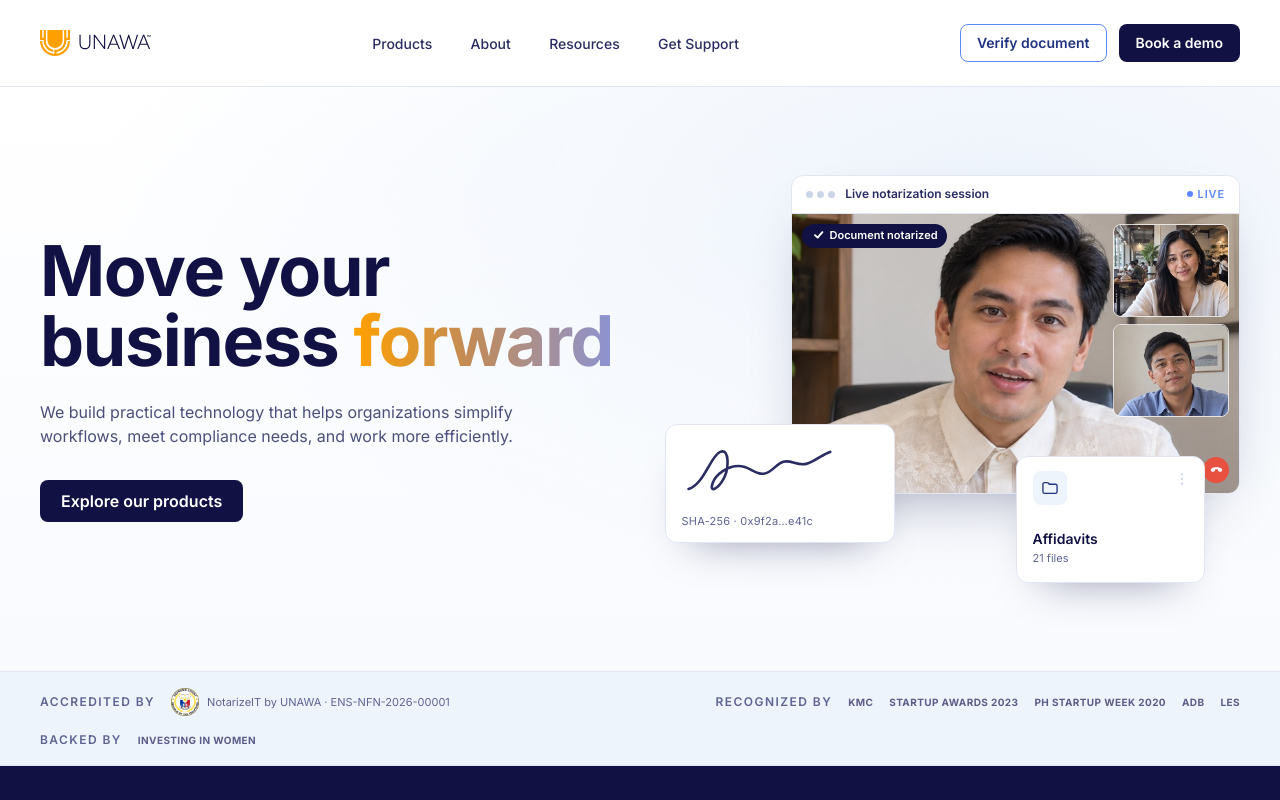
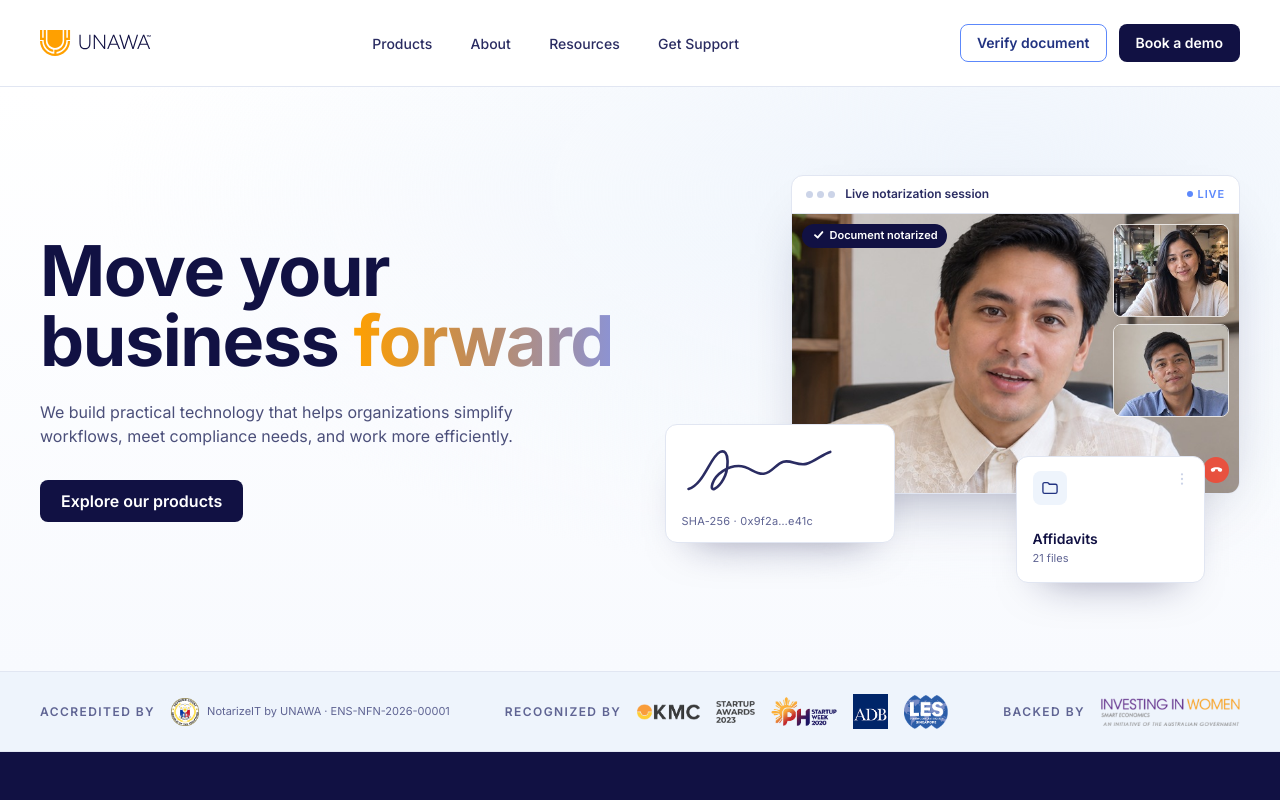
Before and after one commit to Unawa-Cloud/Unawa-Cloud.github.io, an Astro site: page / in a window 1280 px wide. Shown: the top 800 px of the page. Built offline with nearby package versions, Linux system fonts and the light colour scheme; Astro itself is replaced by a stand-in of ours.

Commit message:
Use the real partner logos in the credibility strip
They were in the frame all along; I recorded them as missing back when no
export route worked. Exported all six at 3x: KMC, Startup Awards 2023,
PH Startup Week 2020, ADB, LES Singapore and Investing in Women.

The frame places them at their natural sizes rather than a common height,
so each carries its own 1x width. That width has to be an inline style:
with `width: auto` in CSS the browser ignores the width attribute and uses
the 3x intrinsic pixels, which pushed the strip from 79px to 281px tall.

Strip now measures 79px against the frame's 79px. Verified at 1440 and 375:
no overflow, no distortion, nothing broken.

Co-Authored-By: Claude Opus 5 <noreply@anthropic.com>

```diff
--- a/src/components/TrustStrip.astro
+++ b/src/components/TrustStrip.astro
@@ -1,8 +1,11 @@
 ---
 import { trust } from '../data/content';
 
-/** The Supreme Court seal is the real asset; the partner logos below are still
- * wordmark placeholders, because no artwork for them exists in any repo. */
+/**
+ * Every mark here is real artwork exported from the frame at 3x. Each is sized
+ * by its own 1x dimensions rather than forced to a common height, because the
+ * frame places them at their natural sizes.
+ */
 ---
 
 <section class="trust" aria-label="Accreditation and partners">
@@ -13,16 +16,16 @@ import { trust } from '../data/content';
         <ul class="trust__items">
           {group.items.map((item) => (
             <li class={group.kind === 'seal' ? 'trust__seal' : 'trust__logo'}>
-              {group.kind === 'seal' && (
-                <img
-                  class="trust__sealmark"
-                  src="/badges/supreme-court.png"
-                  alt="Supreme Court of the Philippines"
-                  width="176"
-                  height="176"
-                />
-              )}
-              <span>{item.name}</span>
+              <img
+                class={group.kind === 'seal' ? 'trust__sealmark' : 'trust__logoimg'}
+                src={item.logo.src}
+                alt={group.kind === 'seal' ? 'Supreme Court of the Philippines' : item.name}
+                width={item.logo.width}
+                height={item.logo.height}
+                style={group.kind === 'seal' ? undefined : `width:${item.logo.width}px`}
+                loading="lazy"
+              />
+              {group.kind === 'seal' && <span>{item.name}</span>}
             </li>
           ))}
         </ul>
@@ -70,14 +73,15 @@ import { trust } from '../data/content';
     gap: 0.625rem 1rem;
   }
 
-  .trust__logo {
-    font-size: 0.625rem;
-    font-weight: 700;
-    letter-spacing: 0.04em;
-    text-transform: uppercase;
-    white-space: nowrap;
-    color: var(--ink-2);
-    opacity: 0.75;
+  .trust__logo { display: flex; align-items: center; }
+
+  /* Exported at 3x, so the intrinsic size is three times the display size. The
+     width comes from the data as an inline style; CSS must not set `width:auto`
+     here or the browser falls back to the intrinsic pixels and the row wraps. */
+  .trust__logoimg {
+    height: auto;
+    max-width: 100%;
+    object-fit: contain;
   }
 
   .trust__seal {
--- a/src/data/content.ts
+++ b/src/data/content.ts
@@ -37,23 +37,33 @@ export const trust = {
     {
       label: 'Accredited by',
       kind: 'seal' as const,
-      items: [{ name: 'NotarizeIT by UNAWA · ENS-NFN-2026-00001' }],
+      items: [
+        {
+          name: 'NotarizeIT by UNAWA · ENS-NFN-2026-00001',
+          logo: { src: '/badges/supreme-court.png', width: 28, height: 28 },
+        },
+      ],
     },
     {
       label: 'Recognized by',
       kind: 'logos' as const,
       items: [
-        { name: 'KMC' },
-        { name: 'Startup Awards 2023' },
-        { name: 'PH Startup Week 2020' },
-        { name: 'ADB' },
-        { name: 'LES' },
+        { name: 'KMC', logo: { src: '/logos/kmc.png', width: 63, height: 16 } },
+        { name: 'Startup Awards 2023', logo: { src: '/logos/startup-awards.png', width: 39, height: 22 } },
+        { name: 'PH Startup Week 2020', logo: { src: '/logos/ph-startup-week.png', width: 66, height: 29 } },
+        { name: 'Asian Development Bank', logo: { src: '/logos/adb.png', width: 35, height: 35 } },
+        { name: 'Licensing Executives Society Singapore', logo: { src: '/logos/les.png', width: 44, height: 34 } },
       ],
     },
     {
       label: 'Backed by',
       kind: 'logos' as const,
-      items: [{ name: 'Investing in Women' }],
+      items: [
+        {
+          name: 'Investing in Women, an initiative of the Australian Government',
+          logo: { src: '/logos/investing-in-women.png', width: 139, height: 28 },
+        },
+      ],
     },
   ],
 } as const;
```
Also changed, not shown: README.md, public/logos/adb.png (added), public/logos/investing-in-women.png (added), public/logos/kmc.png (added), public/logos/les.png (added), public/logos/ph-startup-week.png (added), public/logos/startup-awards.png (added).
